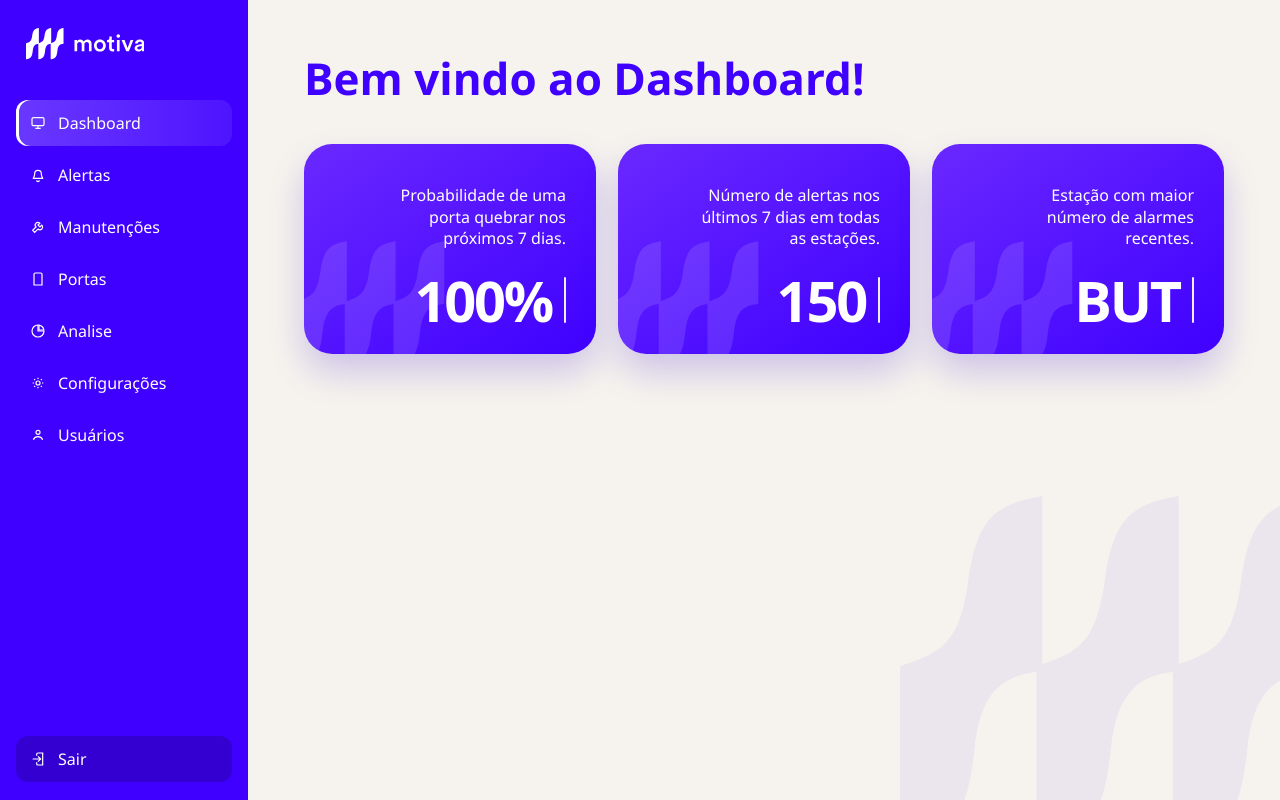
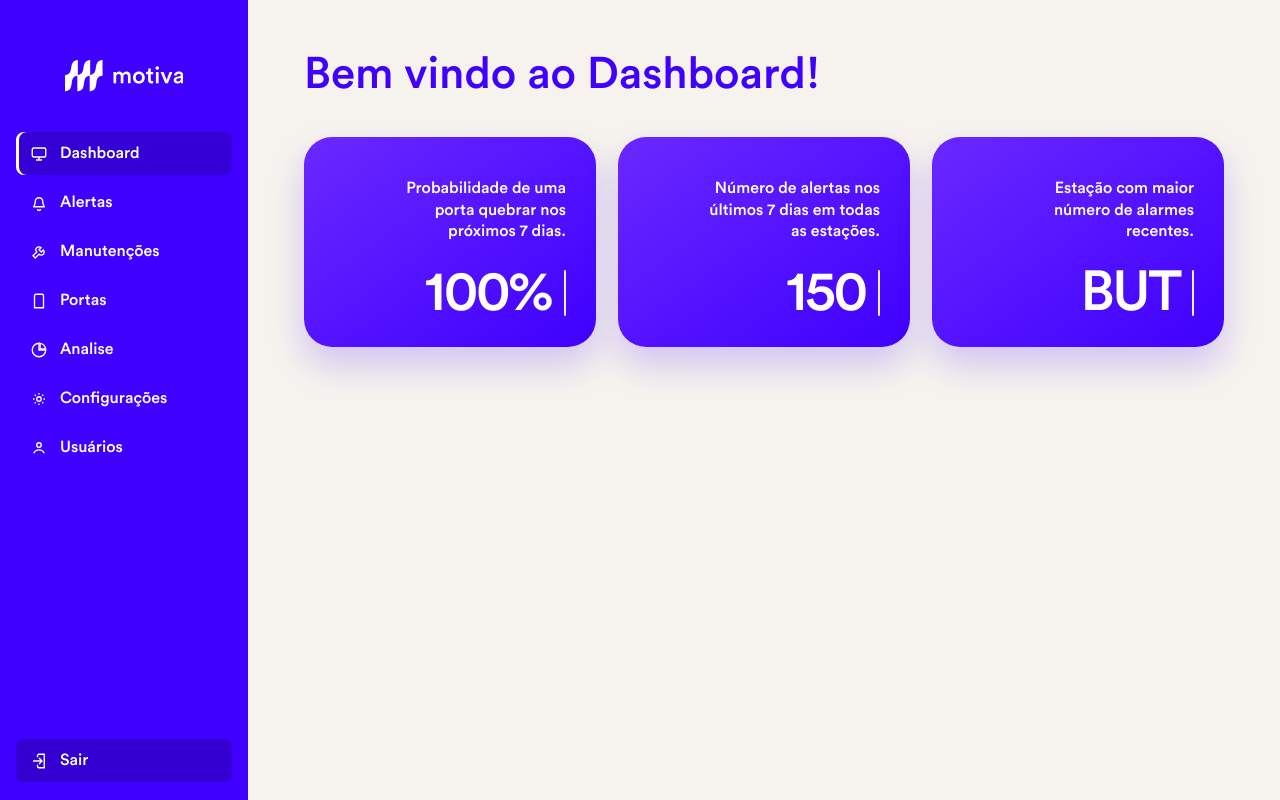
Before and after one commit to joaocardosodias/Lumem, a React (Vite) app in the folder src/frontend/: page / in a window 1280 px wide. Built offline with nearby package versions, Linux system fonts and the light colour scheme.

Commit message:
feat: melhora barra de navegação

```diff
--- a/src/frontend/src/components/AppLayout.css
+++ b/src/frontend/src/components/AppLayout.css
@@ -5,30 +5,9 @@
 }
 
 .app-main {
-  position: relative;
   flex: 1;
   min-width: 0;
-  overflow: hidden;
   padding: 48px 56px;
-}
-
-.app-main__mark {
-  position: absolute;
-  right: -40px;
-  bottom: -50px;
-  width: 420px;
-  height: 360px;
-  pointer-events: none;
-  background: var(--brand);
-  opacity: 0.05;
-  mask-repeat: no-repeat;
-  mask-position: center;
-  mask-size: contain;
-}
-
-.app-main > *:not(.app-main__mark) {
-  position: relative;
-  z-index: 1;
 }
 
 @media (max-width: 900px) {
--- a/src/frontend/src/components/AppLayout.jsx
+++ b/src/frontend/src/components/AppLayout.jsx
@@ -1,4 +1,3 @@
-import iconMotiva from '../assets/icon_motiva.svg'
 import BarraNav from './BarraNav'
 import './AppLayout.css'
 
@@ -6,17 +5,7 @@ function AppLayout({ current, onNavigate, onLogout, children }) {
   return (
     <div className="app-shell">
       <BarraNav current={current} onNavigate={onNavigate} onLogout={onLogout} />
-      <main className="app-main">
-        <div
-          className="app-main__mark"
-          style={{
-            maskImage: `url(${iconMotiva})`,
-            WebkitMaskImage: `url(${iconMotiva})`,
-          }}
-          aria-hidden="true"
-        />
-        {children}
-      </main>
+      <main className="app-main">{children}</main>
     </div>
   )
 }
--- a/src/frontend/src/components/BarraNav.css
+++ b/src/frontend/src/components/BarraNav.css
@@ -12,7 +12,7 @@
   display: block;
   width: 118px;
   height: auto;
-  margin: 0 10px 40px;
+  margin: 32px auto 40px;
 }
 
 .barra-nav nav {
@@ -36,20 +36,20 @@
   width: 100%;
   padding: 12px 14px;
   border: 0;
-  border-radius: 12px;
+  border-radius: 8px;
   background: transparent;
   color: var(--white);
   text-align: left;
 }
 
 .barra-nav button svg {
-  width: 16px;
-  height: 16px;
+  width: 18px;
+  height: 18px;
   flex-shrink: 0;
 }
 
 .barra-nav button.is-active {
-  background: linear-gradient(90deg, rgba(255, 255, 255, 0.22), rgba(255, 255, 255, 0.08));
+  background: rgba(0, 0, 0, 0.16);
   box-shadow: inset 3px 0 0 var(--white);
 }
 
--- a/src/frontend/src/components/Card.css
+++ b/src/frontend/src/components/Card.css
@@ -1,28 +1,13 @@
 .kpi-card {
-  position: relative;
   display: flex;
   align-items: flex-end;
   justify-content: flex-end;
   min-height: 210px;
-  overflow: hidden;
   padding: 28px 30px 26px;
   border-radius: 28px;
   background: var(--grad-brand);
-  box-shadow: 0 18px 36px rgba(47, 0, 200, 0.2);
+  box-shadow: 0 18px 36px rgba(63, 0, 255, 0.2);
   color: var(--white);
-}
-
-.kpi-card__mark {
-  position: absolute;
-  left: -8px;
-  bottom: -24px;
-  width: 150px;
-  height: 150px;
-  background: var(--white);
-  opacity: 0.12;
-  mask-repeat: no-repeat;
-  mask-position: center;
-  mask-size: contain;
 }
 
 .kpi-card__content {
--- a/src/frontend/src/components/Card.jsx
+++ b/src/frontend/src/components/Card.jsx
@@ -1,17 +1,8 @@
-import iconMotiva from '../assets/icon_motiva.svg'
 import './Card.css'
 
 function Card({ label, value }) {
   return (
     <article className="kpi-card">
-      <div
-        className="kpi-card__mark"
-        style={{
-          maskImage: `url(${iconMotiva})`,
-          WebkitMaskImage: `url(${iconMotiva})`,
-        }}
-        aria-hidden="true"
-      />
       <div className="kpi-card__content">
         <p>{label}</p>
         <div className="kpi-card__value">
--- a/src/frontend/src/index.css
+++ b/src/frontend/src/index.css
@@ -1,3 +1,27 @@
+@font-face {
+  font-family: 'Circular Std';
+  src: url('./fonts/circular-std-medium-500.ttf') format('truetype');
+  font-weight: 400;
+  font-style: normal;
+  font-display: swap;
+}
+
+@font-face {
+  font-family: 'Circular Std';
+  src: url('./fonts/circular-std-medium-500.ttf') format('truetype');
+  font-weight: 500;
+  font-style: normal;
+  font-display: swap;
+}
+
+@font-face {
+  font-family: 'Circular Std';
+  src: url('./fonts/circular-std-medium-500.ttf') format('truetype');
+  font-weight: 700;
+  font-style: normal;
+  font-display: swap;
+}
+
 :root {
   --brand: #3f00ff;
   --brand-soft: rgba(63, 0, 255, 0.05);
@@ -5,7 +29,7 @@
   --white: #ffffff;
   --text: #3f00ff;
   --nav-width: 248px;
-  --font: 'Segoe UI', 'Helvetica Neue', Arial, sans-serif;
+  --font: 'Circular Std', sans-serif;
   --grad-brand: linear-gradient(145deg, #6a28ff 0%, #3f00ff 100%);
 }
 
@@ -19,6 +43,7 @@ html,
 body,
 #root {
   height: 100%;
+  font-family: var(--font);
 }
 
 body {
@@ -28,8 +53,15 @@ body {
   background: var(--paper);
 }
 
+button,
+input,
+textarea,
+select {
+  font: inherit;
+  font-family: var(--font);
+}
+
 button {
-  font: inherit;
   cursor: pointer;
 }
 
```
Also changed, not shown: src/frontend/src/fonts/circular-std-medium-500.ttf (added).
